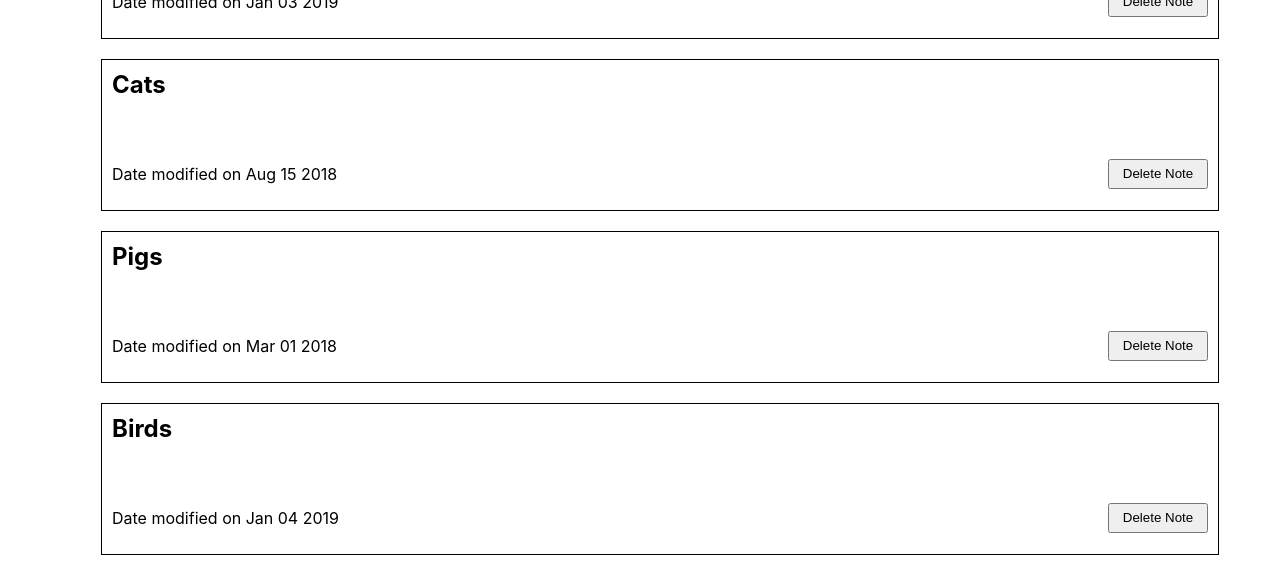
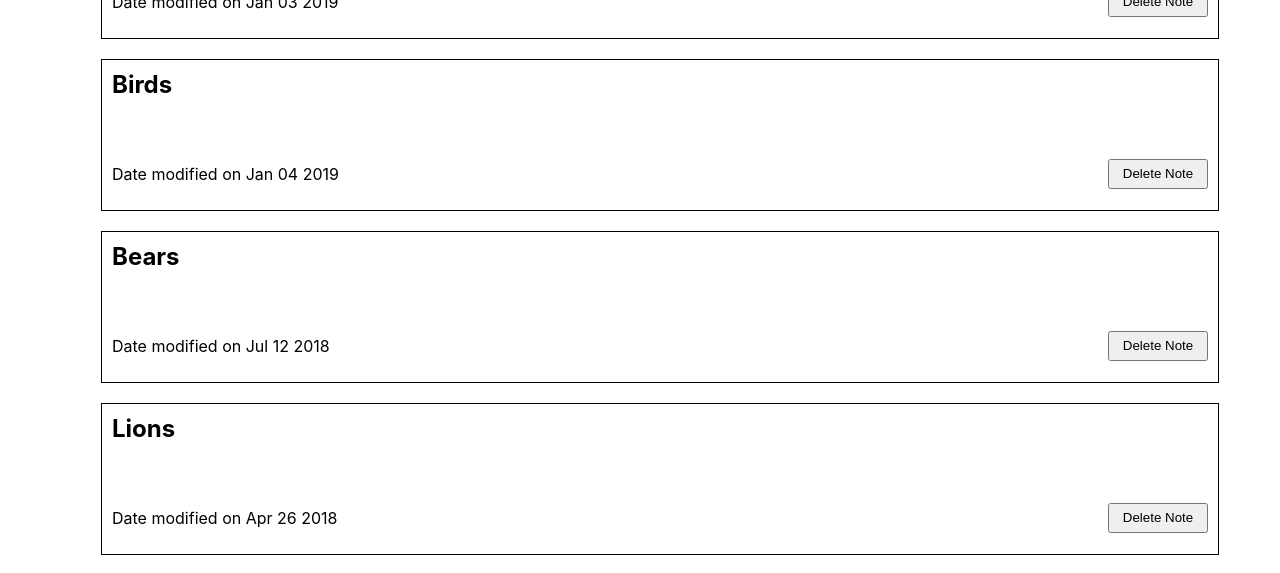
Before and after one commit to thinkful-ei-firefly/noteful_andrew-julian, a React (Create React App) app: page / in a window 1280 px wide. Shown: the part 195-768 px from the top of the page. Built offline with nearby package versions, Linux system fonts and the light colour scheme.

Commit message:
NoteList adjusted for folders

```diff
--- a/src/App.js
+++ b/src/App.js
@@ -7,7 +7,7 @@ function App() {
   return (
     <div className="App">
       <Header />
-      <NoteList notes={DummyStore.notes} />
+      <NoteList notes={DummyStore.notes} folder={DummyStore.folders[0].id}/>
     </div>
   );
 }
--- a/src/note_components/NoteList.js
+++ b/src/note_components/NoteList.js
@@ -1,14 +1,22 @@
 import React from 'react';
 import NoteItem from './NoteItem';
 
-//props = {notes}
+//props = {notes, folder}
 //notes = [{id, name, modified, folderId}, {...}...]
 
 function NoteList(props) {
+  let thisFoldersNotes = [];
+    for (let i = 0; i < props.notes.length; i++)
+    {
+      let currentNote = props.notes[i];
+      if (currentNote.folderId === props.folder) {
+        thisFoldersNotes.push(currentNote);
+      }
+    }
   return (
     <div className="NoteList">
         <ul>
-            {props.notes.map(note =>
+            {thisFoldersNotes.map(note =>
                 <li key={note.id}>
                     <NoteItem
                         id={note.id}
```
